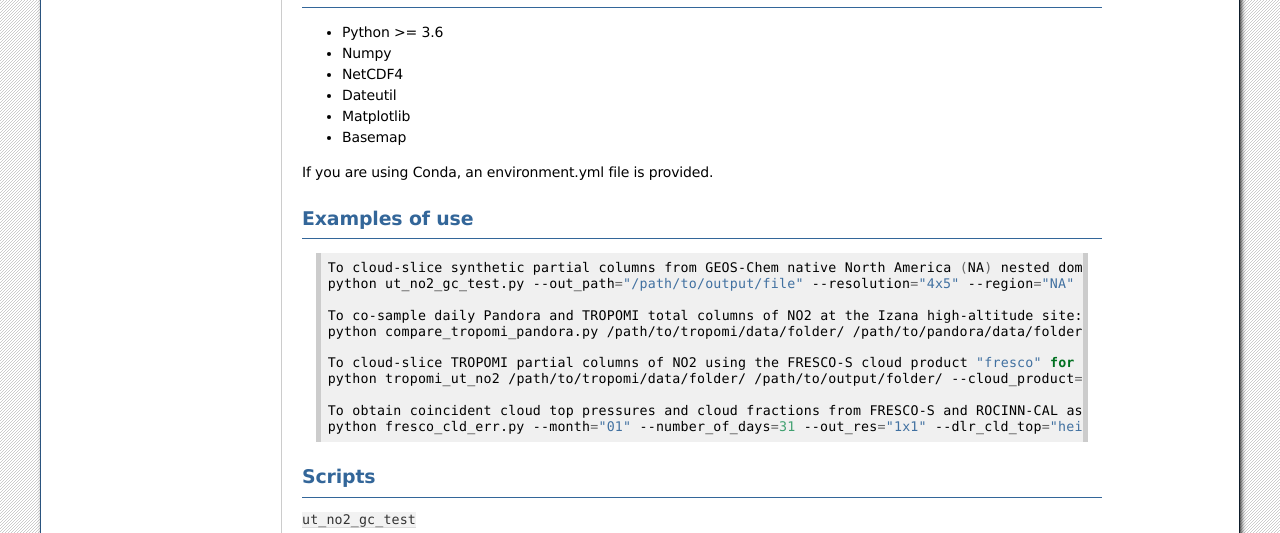
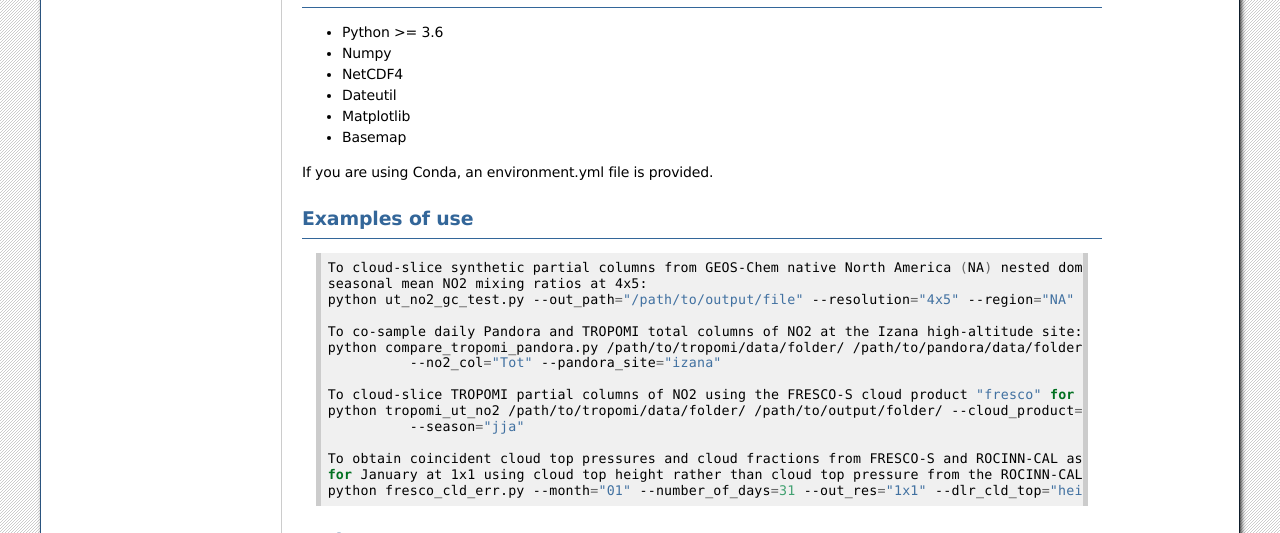
Before and after one commit to eamarais/erc-uptrop, a Sphinx documentation site: the page built from docs/source/index.rst, in a window 1280 px wide and 900 px high, scrolled down 880 px, cut to the strip 0-533 px from the top of the window. Built offline with Sphinx 7.4.7, drawn with Linux system fonts in a browser that asks for light colours.

Commit message:
Update index.rst
update example test formatting

```diff
--- a/docs/source/index.rst
+++ b/docs/source/index.rst
@@ -58,16 +58,20 @@ Examples of use
 
 .. code-block:: bash
 
-   To cloud-slice synthetic partial columns from GEOS-Chem native North America (NA) nested domain and obtain seasonal mean NO2 mixing ratios at 4x5:
+   To cloud-slice synthetic partial columns from GEOS-Chem native North America (NA) nested domain and obtain
+   seasonal mean NO2 mixing ratios at 4x5:
    python ut_no2_gc_test.py --out_path="/path/to/output/file" --resolution="4x5" --region="NA"
 
    To co-sample daily Pandora and TROPOMI total columns of NO2 at the Izana high-altitude site:
-   python compare_tropomi_pandora.py /path/to/tropomi/data/folder/ /path/to/pandora/data/folder/ /path/to/output/folder/ --no2_col="Tot" --pandora_site="izana"
+   python compare_tropomi_pandora.py /path/to/tropomi/data/folder/ /path/to/pandora/data/folder/ /path/to/output/folder/
+             --no2_col="Tot" --pandora_site="izana"
 
-   To cloud-slice TROPOMI partial columns of NO2 using the FRESCO-S cloud product "fresco" for June-August ("jja"):
-   python tropomi_ut_no2 /path/to/tropomi/data/folder/ /path/to/output/folder/ --cloud_product="fresco" --season="jja"
+   To cloud-slice TROPOMI partial columns of NO2 using the FRESCO-S cloud product "fresco" for Jun-Aug ("jja"):
+   python tropomi_ut_no2 /path/to/tropomi/data/folder/ /path/to/output/folder/ --cloud_product="fresco"
+             --season="jja"
 
-   To obtain coincident cloud top pressures and cloud fractions from FRESCO-S and ROCINN-CAL as monthly averages for January at 1x1 using cloud top height rather than cloud top pressure from the ROCINN-CAL product:
+   To obtain coincident cloud top pressures and cloud fractions from FRESCO-S and ROCINN-CAL as monthly averages
+   for January at 1x1 using cloud top height rather than cloud top pressure from the ROCINN-CAL product:
    python fresco_cld_err.py --month="01" --number_of_days=31 --out_res="1x1" --dlr_cld_top="height"
 
 
```
